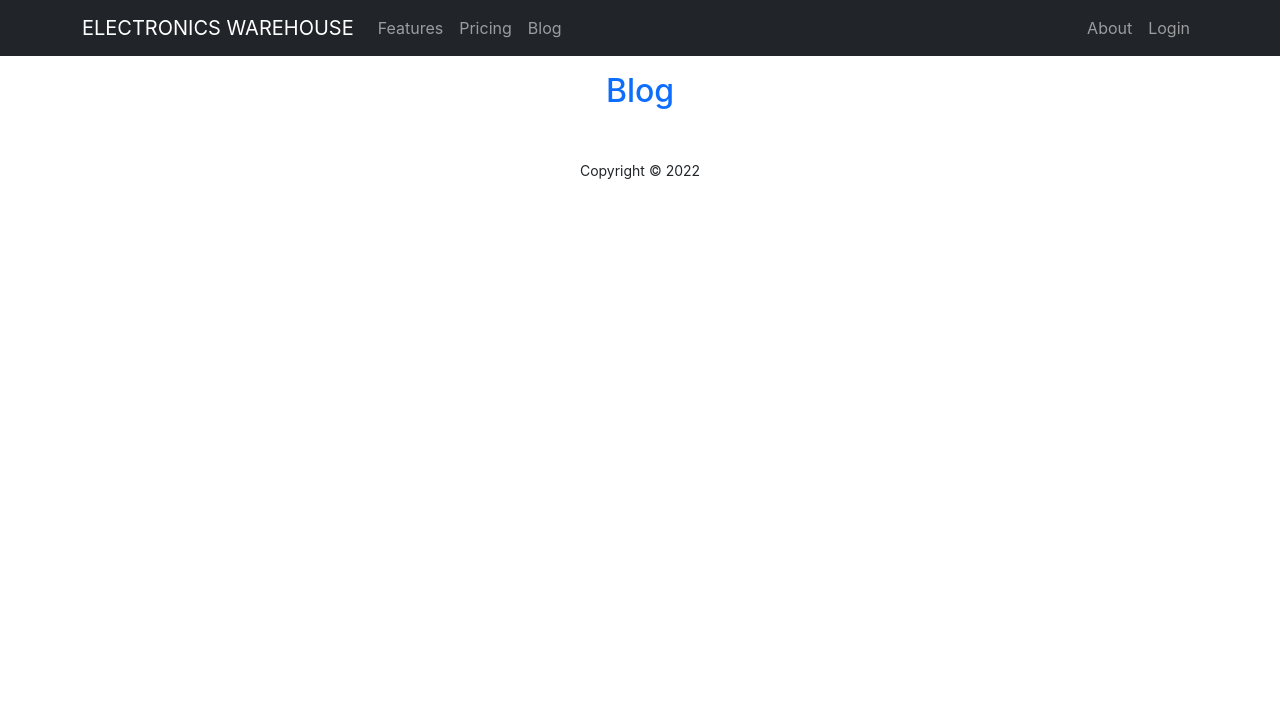
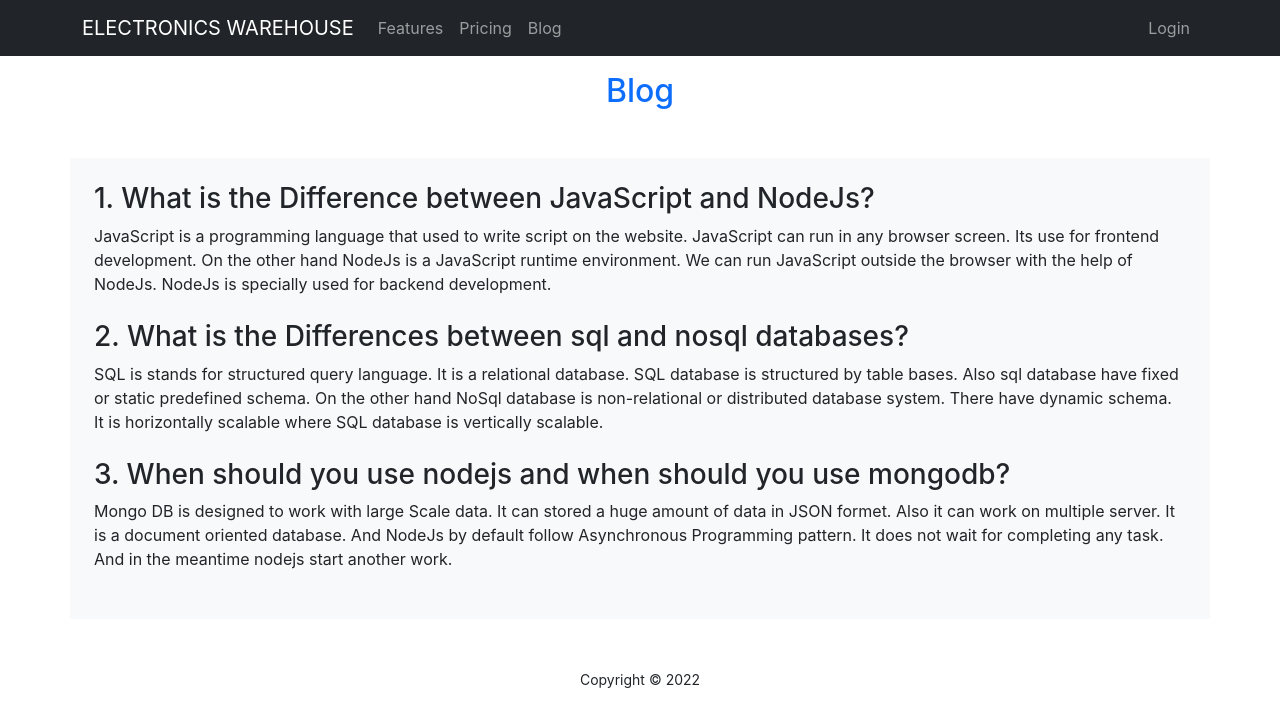
Before and after one commit to hira480/electronics-warehouse-client, a React (Create React App) app: page /blog in a window 1280 px wide. Shown: the top 726 px of the page. Built offline with nearby package versions, Linux system fonts and the light colour scheme; no server answers.

Commit message:
blog page added

```diff
--- a/src/App.js
+++ b/src/App.js
@@ -11,6 +11,7 @@ import AddItems from './Pages/AddItems/AddItems';
 import ManageItems from './Pages/ManageItems/ManageItems';
 import MyItems from './Pages/MyItems/MyItems';
 import Blog from './Pages/Blog/Blog';
+import NotFound from './Shared/NotFound/NotFound';
 
 
 function App() {
@@ -43,6 +44,7 @@ function App() {
         }></Route>
         <Route path='/login' element={<Login></Login>}></Route>
         <Route path='/register' element={<Register></Register>}></Route>
+        <Route path='*' element={<NotFound></NotFound>}></Route>
       </Routes>
       <Footer></Footer>
     </div>
--- a/src/Pages/AddItems/AddItems.js
+++ b/src/Pages/AddItems/AddItems.js
@@ -7,7 +7,7 @@ const AddItems = () => {
 
     const onSubmit = data => {
         console.log(data);
-        const url = 'https://safe-tundra-06373.herokuapp.com/product';
+        const url = 'http://localhost:5000/product';
         fetch(url, {
             method: 'POST',
             headers: {
--- a/src/Pages/Blog/Blog.js
+++ b/src/Pages/Blog/Blog.js
@@ -4,6 +4,20 @@ const Blog = () => {
     return (
         <div>
             <h2 className='text-primary text-center mt-3'>Blog</h2>
+            <div className='container mt-5 bg-light p-4'>
+                <div className='mb-4'>
+                    <h3>1. What is the Difference between JavaScript and NodeJs?</h3>
+                    <p>JavaScript is a programming language that used to write script on the website. JavaScript can run in any browser screen. Its use for frontend development. On the other hand NodeJs is a JavaScript runtime environment. We can run JavaScript outside the browser with the help of NodeJs. NodeJs is specially used for backend development. </p>
+                </div>
+                <div className='mb-4'>
+                    <h3>2. What is the Differences between sql and nosql databases?</h3>
+                    <p>SQL is stands for structured query language. It is a relational database. SQL database is structured by table bases. Also sql database have fixed or static predefined schema. On the other hand NoSql database is non-relational or distributed database system. There have dynamic schema. It is horizontally scalable where SQL database is vertically scalable.</p>
+                </div>
+                <div className='mb-4'>
+                    <h3>3. When should you use nodejs and when should you use mongodb?</h3>
+                    <p>Mongo DB is designed to work with large Scale data. It can stored a huge amount of data in JSON formet. Also it can work on multiple server. It is a document oriented database. And NodeJs by default follow Asynchronous Programming pattern. It does not wait for completing any task. And in the meantime nodejs start another work.  </p>
+                </div>
+            </div>
         </div>
     );
 };
--- a/src/Pages/ManageItems/ManageItems.js
+++ b/src/Pages/ManageItems/ManageItems.js
@@ -14,7 +14,7 @@ const ManageItems = () => {
     const handelDelete = id => {
         const proceed = window.confirm('It will also delete from Database. Are you sure you want to delete this Item?');
         if (proceed) {
-            const url = `https://safe-tundra-06373.herokuapp.com/product/${id}`;
+            const url = `http://localhost:5000/product/${id}`;
             fetch(url, {
                 method: 'DELETE'
             })
@@ -37,9 +37,9 @@ const ManageItems = () => {
                 inventory.map(product =>
                     <div key={product._id} className='product custom-width mx-auto'>
                         <div className='detail d-flex justify-content-between align-items-center'>
-                            <div className='d-flex justify-content-start '>
+                            <div className='d-flex justify-content-center '>
                                 <img height='80px' src={product.img} alt="" />
-                                <div className='justify-content-start align-items-center ms-3'>
+                                <div className='justify-content-center align-items-center ms-3'>
                                     <h6>{product.name}</h6>
                                     <h6>$ <span style={{ color: 'orange' }}>{product.price}</span></h6>
                                     <p className='mb-0'>Quantity: {product.quantity}</p>
--- a/src/Pages/ProductDetail/ProductDetail.js
+++ b/src/Pages/ProductDetail/ProductDetail.js
@@ -1,17 +1,25 @@
-import React from 'react';
+import React, { useState } from 'react';
 import './ProductDetail.css';
 import { useParams } from 'react-router-dom';
 import useProductDetrails from '../../hooks/useProductDetails';
+import { Button, Form } from 'react-bootstrap';
 
 const ProductDetail = () => {
     const { productId } = useParams();
     const [product] = useProductDetrails(productId);
     const { _id, name, price, quantity, supplier, description } = product;
 
+    const [itemQuantity, setItemQuentity] = useState(0);
+
     const manageDelivered = () => {
-        const quantity = product.quantity;
+        const quantity = parseInt(product.quantity.value);
         const newQuantity = quantity - 1;
-        return newQuantity;
+        setItemQuentity(newQuantity);
+    }
+    const insertItem = event => {
+        event.preventDefault();
+        const amount = event.target.amount.value;
+        console.log(amount);
     }
 
     return (
@@ -29,7 +37,18 @@ const ProductDetail = () => {
                         <h6>Quantity: {quantity}</h6>
                         <h6>Supplier: {supplier}</h6>
                         <p>{description}</p>
-                        <button onClick={manageDelivered()} className='btn btn-success'>Delivered</button>
+                        <button onClick={() => manageDelivered(itemQuantity)} className='btn btn-success'>Delivered</button>
+                        <div className='form-width'>
+                            <Form onSubmit={insertItem} className='mt-2'>
+                                <h5>Restoke Item</h5>
+                                <Form.Group className="mb-2" controlId="formBasicText">
+                                    <Form.Control type="text" name='amount' placeholder="Enter Amount" />
+                                </Form.Group>
+                                <Button variant="primary" type="submit">
+                                    Insert Item
+                                </Button>
+                            </Form>
+                        </div>
                     </div>
                 </div>
             </div>
--- a/src/Shared/Header/Header.js
+++ b/src/Shared/Header/Header.js
@@ -25,7 +25,7 @@ const Header = () => {
                         <Nav.Link as={Link} to="blog">Blog</Nav.Link>
                     </Nav>
                     <Nav>
-                        <Nav.Link href="#deets">About</Nav.Link>
+
                         {
                             user && <>
                                 <Nav.Link as={Link} to="manageItems">Manage Items</Nav.Link>
--- /dev/null
+++ b/src/Shared/NotFound/NotFound.js
@@ -0,0 +1,11 @@
+import React from 'react';
+
+const NotFound = () => {
+    return (
+        <div>
+            <h2 className='text-danger text-center mt-5'>Page Not Found. 404 Error!!</h2>
+        </div>
+    );
+};
+
+export default NotFound;
--- a/src/hooks/useInventory.js
+++ b/src/hooks/useInventory.js
@@ -4,7 +4,7 @@ const useInventory = () => {
     const [inventory, setInventory] = useState([]);
 
     useEffect(() => {
-        fetch('https://safe-tundra-06373.herokuapp.com/product')
+        fetch('http://localhost:5000/product')
             .then(res => res.json())
             .then(data => setInventory(data));
     }, []);
--- a/src/hooks/useProductDetails.js
+++ b/src/hooks/useProductDetails.js
@@ -4,7 +4,7 @@ const useProductDetrails = productId => {
     const [product, setProduct] = useState({});
 
     useEffect(() => {
-        const url = `https://safe-tundra-06373.herokuapp.com/product/${productId}`
+        const url = `http://localhost:5000/product/${productId}`
 
         fetch(url)
             .then(res => res.json())
```
